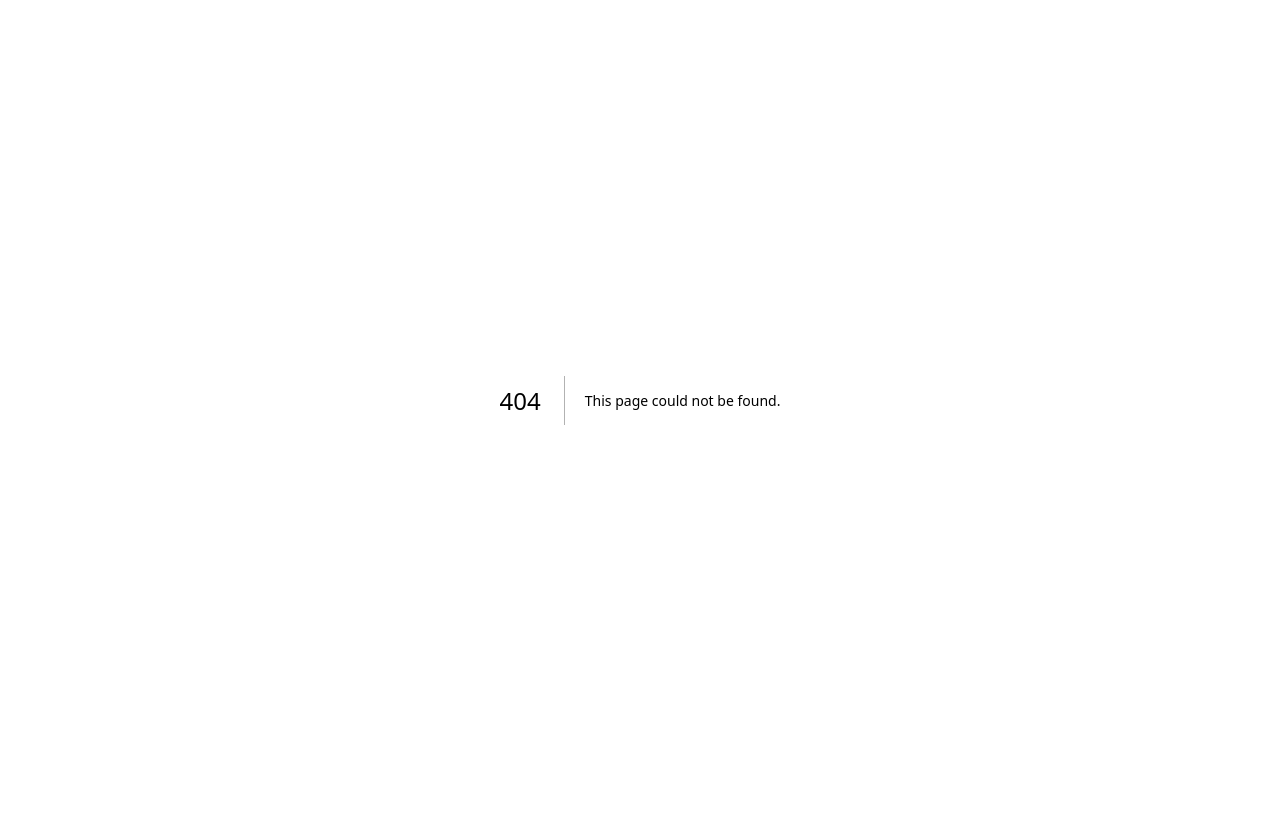
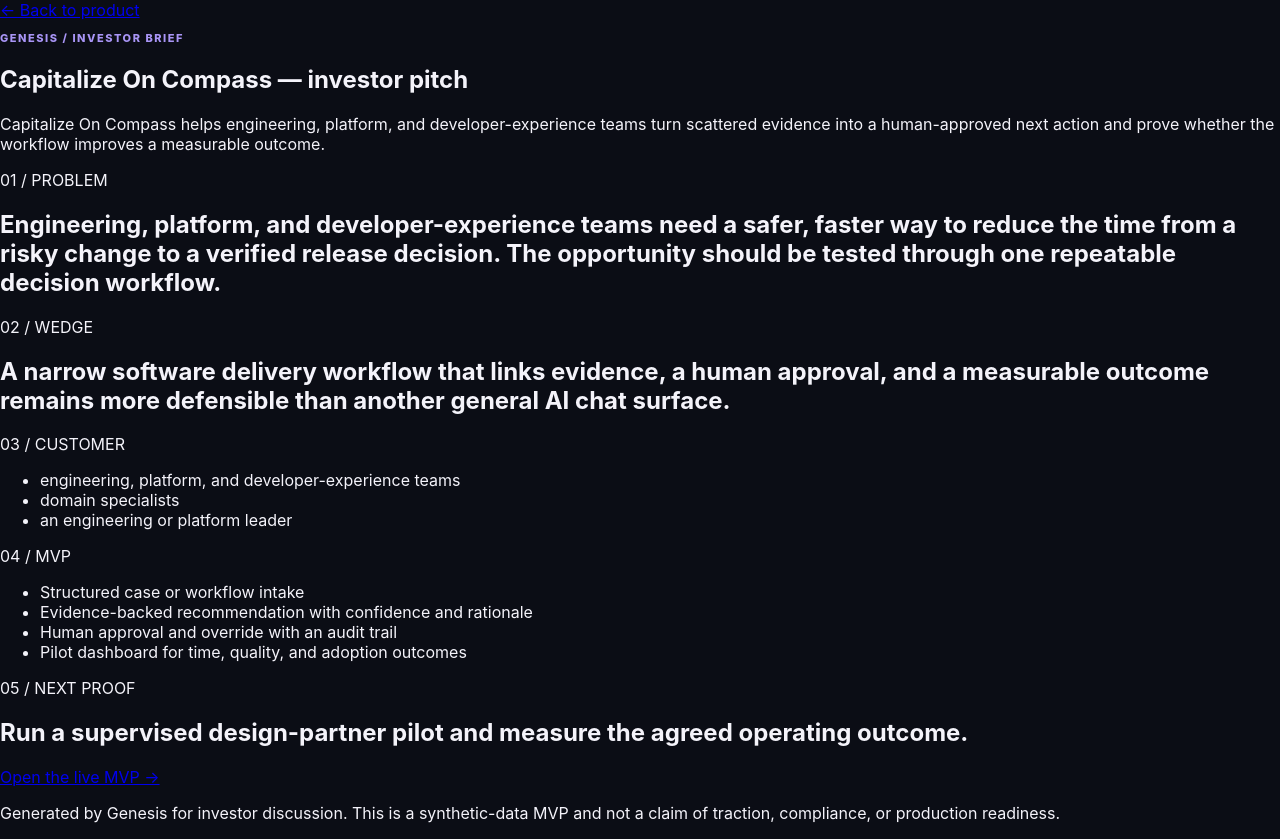
Before and after one commit to Srivamshika/capitalize-on-compass-45643e4-public, a Next.js app in the folder frontend/: page /pitch in a window 1280 px wide. Before the commit this address had no page. Before the commit the page ends 800 px from the top, so only its background shows below. Built offline with nearby package versions, Linux system fonts and the light colour scheme.

Commit message:
Publish the Genesis investor pitch page

```diff
--- /dev/null
+++ b/frontend/app/pitch/page.tsx
@@ -0,0 +1,5 @@
+const pitch = {"title": "Capitalize On Compass — investor pitch", "problem": "Engineering, platform, and developer-experience teams need a safer, faster way to reduce the time from a risky change to a verified release decision. The opportunity should be tested through one repeatable decision workflow.", "solution": "Capitalize On Compass helps engineering, platform, and developer-experience teams turn scattered evidence into a human-approved next action and prove whether the workflow improves a measurable outcome.", "market_wedge": "A narrow software delivery workflow that links evidence, a human approval, and a measurable outcome remains more defensible than another general AI chat surface.", "target_users": ["engineering, platform, and developer-experience teams", "domain specialists", "an engineering or platform leader"], "mvp": ["Structured case or workflow intake", "Evidence-backed recommendation with confidence and rationale", "Human approval and override with an audit trail", "Pilot dashboard for time, quality, and adoption outcomes"], "traction_next_step": "Run a supervised design-partner pilot and measure the agreed operating outcome."};
+
+export default function InvestorPitch() {
+  return <main className="pitch"><section className="pitch-hero"><a href="/">← Back to product</a><p className="eyebrow">GENESIS / INVESTOR BRIEF</p><h1>{pitch.title}</h1><p>{pitch.solution}</p></section><section className="pitch-grid"><article><p>01 / PROBLEM</p><h2>{pitch.problem}</h2></article><article><p>02 / WEDGE</p><h2>{pitch.market_wedge}</h2></article><article><p>03 / CUSTOMER</p><ul>{pitch.target_users.map((user) => <li key={user}>{user}</li>)}</ul></article><article><p>04 / MVP</p><ul>{pitch.mvp.map((feature) => <li key={feature}>{feature}</li>)}</ul></article></section><section className="pitch-ask"><p>05 / NEXT PROOF</p><h2>{pitch.traction_next_step}</h2><a href="/">Open the live MVP →</a></section><p className="pitch-note">Generated by Genesis for investor discussion. This is a synthetic-data MVP and not a claim of traction, compliance, or production readiness.</p></main>;
+}
```
